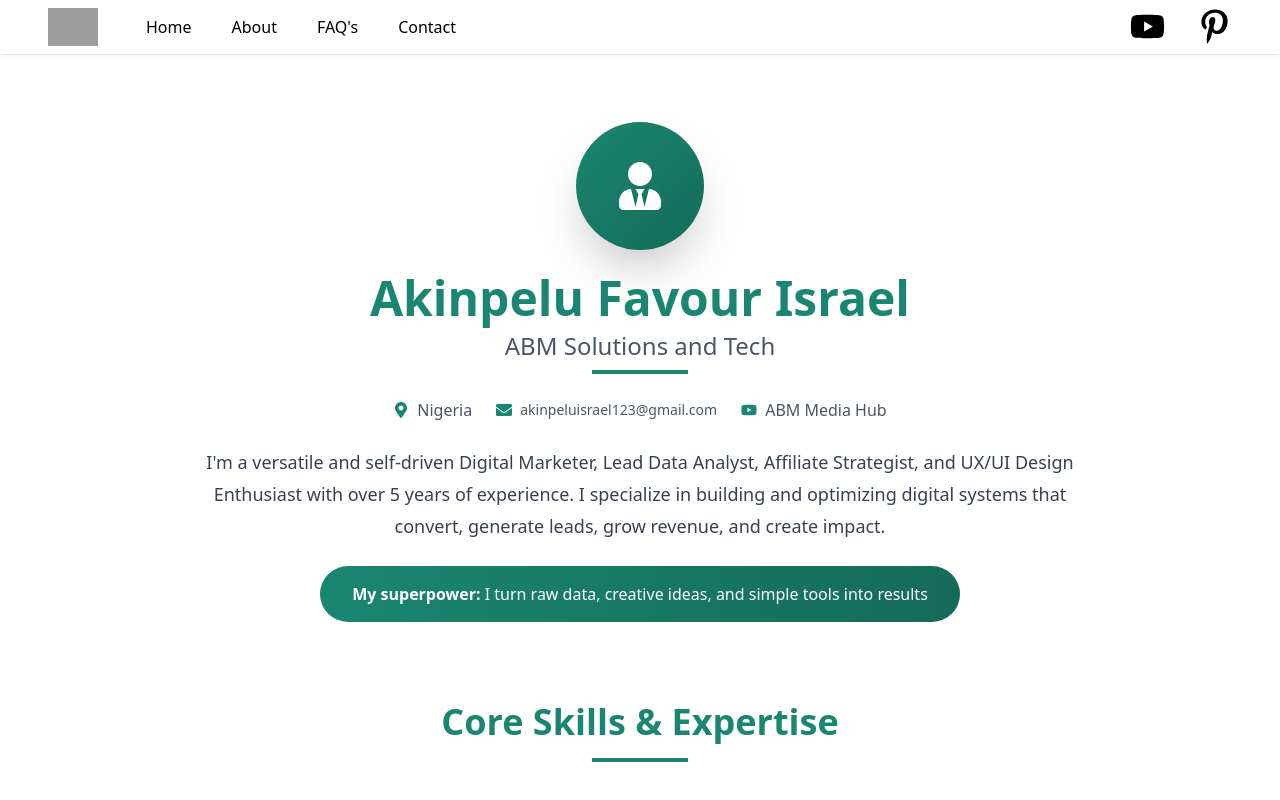
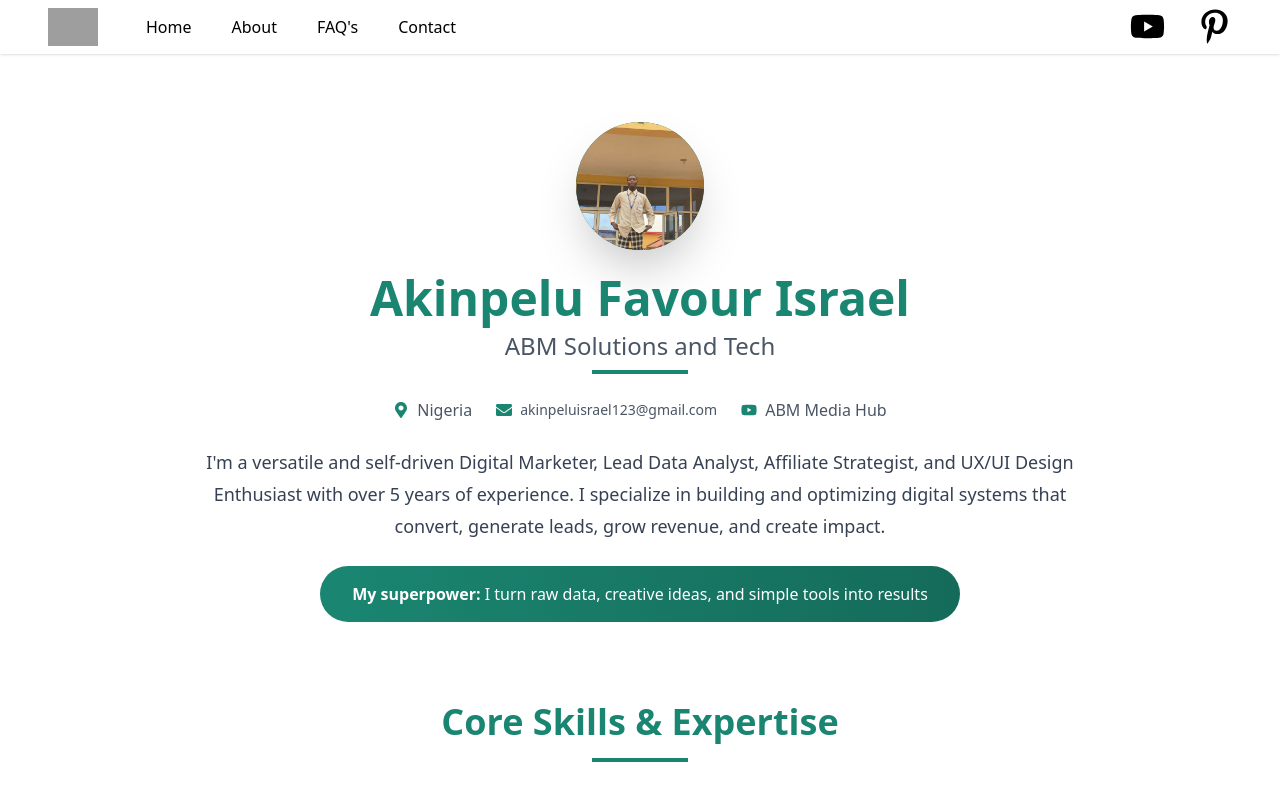
Before and after one commit to ShinobiKoda/abm, a Next.js app: page /about in a window 1280 px wide. Shown: the top 800 px of the page. Built offline with nearby package versions, Linux system fonts and the light colour scheme; grey boxes are pictures that could not be loaded.

Commit message:
feat: add profile image to About component and improve layout styling

```diff
--- a/src/components/About.tsx
+++ b/src/components/About.tsx
@@ -1,6 +1,7 @@
 "use client";
 import { motion } from "motion/react";
 import { Footer } from "./layout/Footer";
+import Image from "next/image"
 import {
   fadeInUp,
   fadeIn,
@@ -12,7 +13,6 @@ import {
   FaEnvelope,
   FaYoutube,
   FaMapMarkerAlt,
-  FaUserTie,
   FaBullseye,
   FaChartLine,
   FaVideo,
@@ -145,10 +145,18 @@ export function About() {
         <motion.header className="w-full mt-[10px]" variants={fadeInUp}>
           <div className="text-center space-y-6">
             <motion.div
-              className="w-32 h-32 mx-auto rounded-full bg-gradient-to-br from-[#1a8671] to-[#156b5a] flex items-center justify-center shadow-2xl"
+              className="w-32 h-32 mx-auto rounded-full bg-gradient-to-br from-[#1a8671] to-[#156b5a] flex items-center justify-center shadow-2xl overflow-hidden"
               variants={zoomIn}
             >
-              <FaUserTie className="text-white" size={48} />
+              {/* <FaUserTie className="text-white" size={48} /> */}
+              <Image
+                src="/Images/about-profile-pic.jpg"
+                alt="Profile Pic"
+                width={100}
+                height={100}
+                className="w-full"
+              />
+
             </motion.div>
             <div className="space-y-2">
               <h1 className="text-4xl lg:text-5xl font-bold text-[#1a8671]">
```
